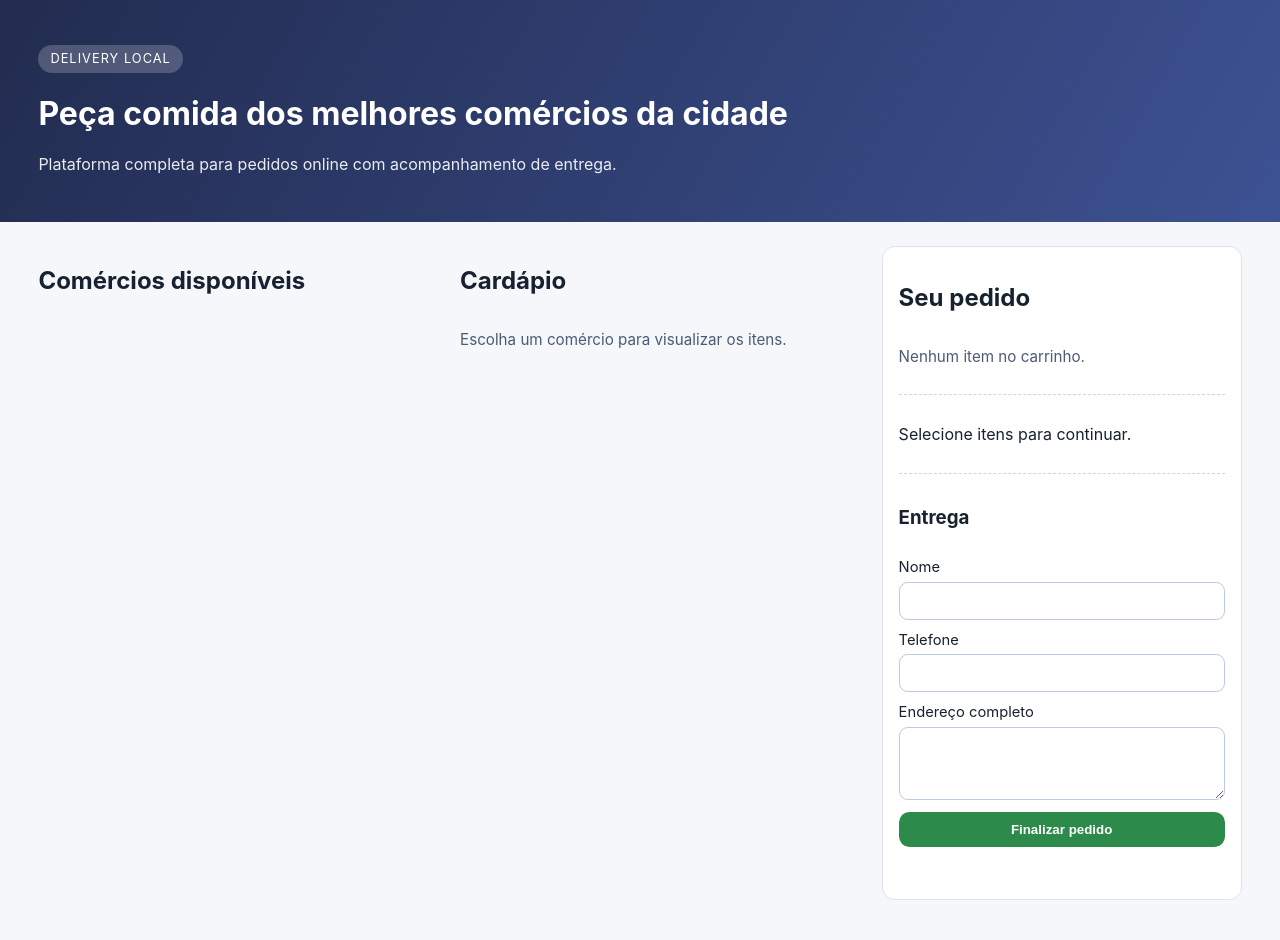
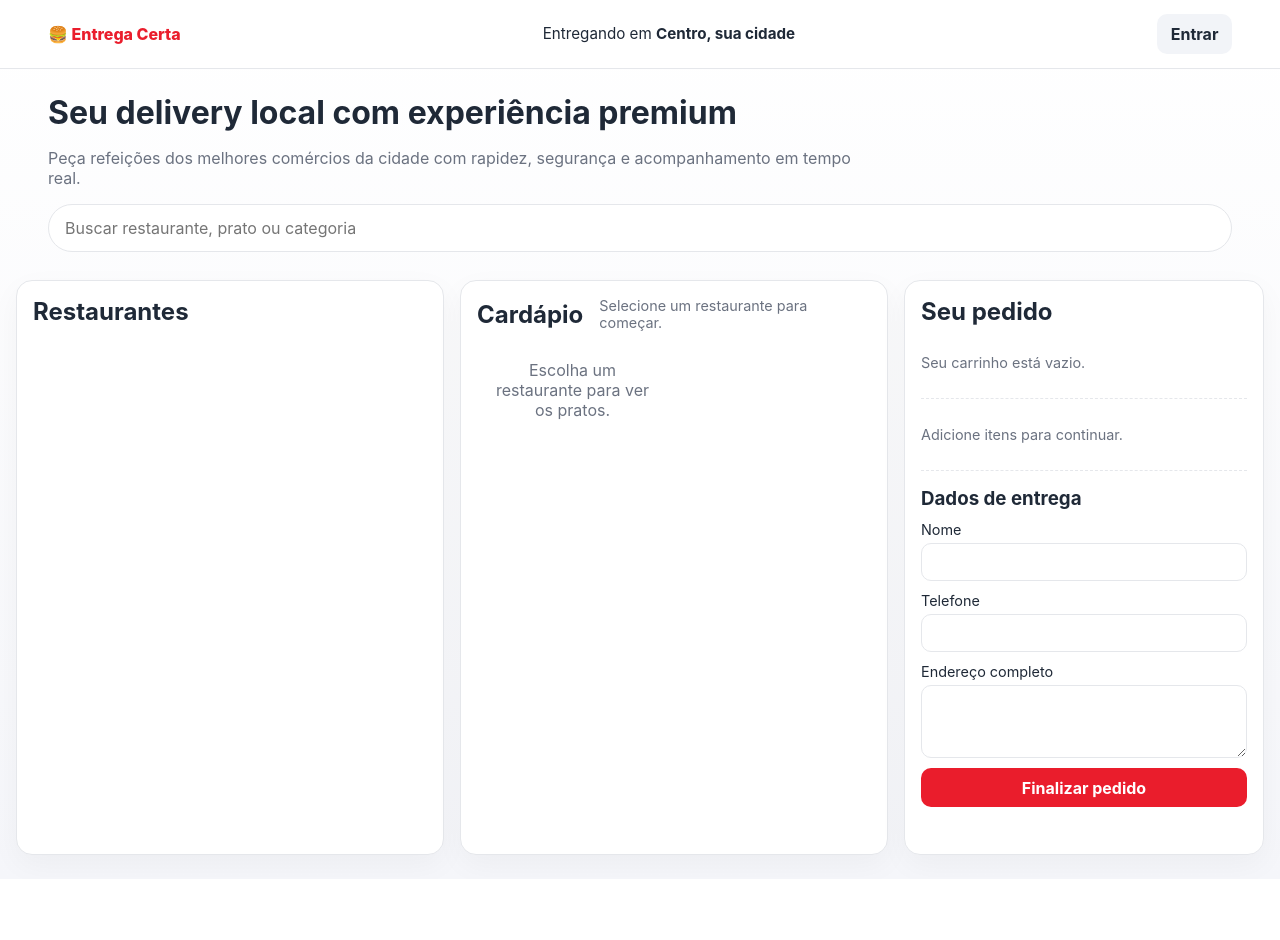
Before and after one commit to PaulinhoMachadooo/delivery, a PHP site: page / in a window 1280 px wide. After the commit the page ends 873 px from the top, so only its background shows below. Run offline with PHP 8.4, Linux system fonts and the light colour scheme.

Commit message:
feat: modernizar interface com UX inspirada em apps de delivery

```diff
--- a/public/app.js
+++ b/public/app.js
@@ -4,11 +4,18 @@
 const cartSummary = document.getElementById('cart-summary');
 const checkoutForm = document.getElementById('checkout-form');
 const orderFeedback = document.getElementById('order-feedback');
+const searchInput = document.getElementById('search-input');
+const categoryChips = document.getElementById('category-chips');
+const merchantCount = document.getElementById('merchant-count');
+const menuTitle = document.getElementById('menu-title');
+const menuHint = document.getElementById('menu-hint');
 
 let merchants = [];
+let filteredMerchants = [];
 let selectedMerchant = null;
 let currentMenu = [];
 let cart = [];
+let activeCategory = 'Todos';
 
 const money = (value) =>
   new Intl.NumberFormat('pt-BR', {
@@ -21,15 +28,48 @@
   orderFeedback.className = `feedback ${type}`;
 }
 
+function renderCategories() {
+  const categories = ['Todos', ...new Set(merchants.map((merchant) => merchant.category))];
+  categoryChips.innerHTML = categories
+    .map(
+      (category) =>
+        `<button type="button" class="chip ${activeCategory === category ? 'active' : ''}" data-category="${category}">${category}</button>`
+    )
+    .join('');
+}
+
+function applyMerchantFilters() {
+  const query = searchInput.value.trim().toLowerCase();
+
+  filteredMerchants = merchants.filter((merchant) => {
+    const categoryMatch = activeCategory === 'Todos' || merchant.category === activeCategory;
+    const text = `${merchant.name} ${merchant.category}`.toLowerCase();
+    const textMatch = !query || text.includes(query);
+    return categoryMatch && textMatch;
+  });
+
+  merchantCount.textContent = `${filteredMerchants.length} encontrados`;
+}
+
 function renderMerchants() {
-  merchantList.innerHTML = merchants
+  applyMerchantFilters();
+
+  if (filteredMerchants.length === 0) {
+    merchantList.innerHTML = '<div class="empty">Nenhum restaurante encontrado com esses filtros.</div>';
+    return;
+  }
+
+  merchantList.innerHTML = filteredMerchants
     .map(
       (merchant) => `
       <article class="card ${selectedMerchant?.id === merchant.id ? 'active' : ''}">
         <strong>${merchant.name}</strong>
-        <span class="small">${merchant.category} • ⭐ ${merchant.rating.toFixed(1)}</span>
-        <span class="small">Entrega: ${money(merchant.delivery_fee)} • ${merchant.eta_minutes} min</span>
-        <button onclick="selectMerchant(${merchant.id})">Ver cardápio</button>
+        <span class="meta">${merchant.category} • ⭐ ${merchant.rating.toFixed(1)}</span>
+        <span class="meta">Entrega ${money(merchant.delivery_fee)} • ${merchant.eta_minutes} min</span>
+        <div class="card-footer">
+          <span class="meta">Pedido mínimo flexível</span>
+          <button type="button" class="add-btn" data-select-merchant="${merchant.id}">Ver cardápio</button>
+        </div>
       </article>`
     )
     .join('');
@@ -37,18 +77,25 @@
 
 function renderMenu() {
   if (!selectedMerchant) {
-    menuList.innerHTML = '<p class="small">Escolha um comércio para visualizar os itens.</p>';
+    menuList.innerHTML = '<div class="empty">Escolha um restaurante para ver os pratos.</div>';
+    menuTitle.textContent = 'Cardápio';
+    menuHint.textContent = 'Selecione um restaurante para começar.';
     return;
   }
+
+  menuTitle.textContent = `Cardápio • ${selectedMerchant.name}`;
+  menuHint.textContent = `${selectedMerchant.eta_minutes} min • Entrega ${money(selectedMerchant.delivery_fee)}`;
 
   menuList.innerHTML = currentMenu
     .map(
       (item) => `
       <article class="card">
         <strong>${item.name}</strong>
-        <span class="small">${item.description}</span>
-        <span class="price">${money(item.price)}</span>
-        <button onclick="addToCart(${item.id})">Adicionar</button>
+        <span class="meta">${item.description}</span>
+        <div class="card-footer">
+          <span class="price">${money(item.price)}</span>
+          <button type="button" class="add-btn" data-add-item="${item.id}">Adicionar</button>
+        </div>
       </article>`
     )
     .join('');
@@ -56,8 +103,8 @@
 
 function renderCart() {
   if (cart.length === 0) {
-    cartItems.innerHTML = '<p class="small">Nenhum item no carrinho.</p>';
-    cartSummary.innerHTML = '<p>Selecione itens para continuar.</p>';
+    cartItems.innerHTML = '<p class="muted">Seu carrinho está vazio.</p>';
+    cartSummary.innerHTML = '<p class="muted">Adicione itens para continuar.</p>';
     return;
   }
 
@@ -65,8 +112,16 @@
     .map(
       (item) => `
       <div class="cart-item">
-        <span>${item.name} x${item.quantity}</span>
-        <span>${money(item.price * item.quantity)}</span>
+        <div>
+          <strong>${item.name}</strong>
+          <div class="meta">${money(item.price)} cada</div>
+          <div class="qty-actions">
+            <button type="button" class="qty-btn" data-dec-item="${item.id}">-</button>
+            <span>${item.quantity}</span>
+            <button type="button" class="qty-btn" data-inc-item="${item.id}">+</button>
+          </div>
+        </div>
+        <strong>${money(item.price * item.quantity)}</strong>
       </div>`
     )
     .join('');
@@ -77,7 +132,7 @@
 
   cartSummary.innerHTML = `
     <div class="cart-item"><span>Subtotal</span><span>${money(subtotal)}</span></div>
-    <div class="cart-item"><span>Entrega</span><span>${money(deliveryFee)}</span></div>
+    <div class="cart-item"><span>Taxa de entrega</span><span>${money(deliveryFee)}</span></div>
     <div class="cart-item"><strong>Total</strong><strong>${money(total)}</strong></div>
   `;
 }
@@ -85,11 +140,12 @@
 async function loadMerchants() {
   const response = await fetch('/api/merchants');
   merchants = await response.json();
+  renderCategories();
   renderMerchants();
 }
 
 async function selectMerchant(merchantId) {
-  selectedMerchant = merchants.find((merchant) => merchant.id === merchantId);
+  selectedMerchant = merchants.find((merchant) => merchant.id === Number(merchantId));
   cart = [];
   showFeedback('');
   renderMerchants();
@@ -99,14 +155,17 @@
   currentMenu = await response.json();
   renderMenu();
 }
-window.selectMerchant = selectMerchant;
 
 function addToCart(menuItemId) {
-  const selectedItem = currentMenu.find((item) => item.id === menuItemId);
-  const cartItem = cart.find((item) => item.id === menuItemId);
+  const selectedItem = currentMenu.find((item) => item.id === Number(menuItemId));
+  const existing = cart.find((item) => item.id === Number(menuItemId));
 
-  if (cartItem) {
-    cartItem.quantity += 1;
+  if (!selectedItem) {
+    return;
+  }
+
+  if (existing) {
+    existing.quantity += 1;
   } else {
     cart.push({
       id: selectedItem.id,
@@ -118,18 +177,72 @@
 
   renderCart();
 }
-window.addToCart = addToCart;
+
+function updateQuantity(menuItemId, delta) {
+  const target = cart.find((item) => item.id === Number(menuItemId));
+  if (!target) {
+    return;
+  }
+
+  target.quantity += delta;
+  if (target.quantity <= 0) {
+    cart = cart.filter((item) => item.id !== Number(menuItemId));
+  }
+  renderCart();
+}
+
+merchantList.addEventListener('click', (event) => {
+  const button = event.target.closest('button[data-select-merchant]');
+  if (button) {
+    selectMerchant(button.dataset.selectMerchant);
+  }
+});
+
+menuList.addEventListener('click', (event) => {
+  const button = event.target.closest('button[data-add-item]');
+  if (button) {
+    addToCart(button.dataset.addItem);
+  }
+});
+
+cartItems.addEventListener('click', (event) => {
+  const inc = event.target.closest('button[data-inc-item]');
+  if (inc) {
+    updateQuantity(inc.dataset.incItem, 1);
+    return;
+  }
+
+  const dec = event.target.closest('button[data-dec-item]');
+  if (dec) {
+    updateQuantity(dec.dataset.decItem, -1);
+  }
+});
+
+categoryChips.addEventListener('click', (event) => {
+  const chip = event.target.closest('button[data-category]');
+  if (!chip) {
+    return;
+  }
+
+  activeCategory = chip.dataset.category;
+  renderCategories();
+  renderMerchants();
+});
+
+searchInput.addEventListener('input', () => {
+  renderMerchants();
+});
 
 checkoutForm.addEventListener('submit', async (event) => {
   event.preventDefault();
 
   if (!selectedMerchant) {
-    showFeedback('Escolha um comércio antes de finalizar.', 'error');
+    showFeedback('Escolha um restaurante antes de finalizar.', 'error');
     return;
   }
 
   if (cart.length === 0) {
-    showFeedback('Adicione itens no carrinho antes de finalizar.', 'error');
+    showFeedback('Adicione itens ao carrinho antes de finalizar.', 'error');
     return;
   }
 
@@ -160,11 +273,7 @@
     return;
   }
 
-  showFeedback(
-    `Pedido #${data.orderId} confirmado! Status: ${data.status}. Previsão: ${data.etaMinutes} min.`,
-    'ok'
-  );
-
+  showFeedback(`Pedido #${data.orderId} confirmado! Previsão: ${data.etaMinutes} min.`, 'ok');
   cart = [];
   renderCart();
   checkoutForm.reset();
--- a/public/index.html
+++ b/public/index.html
@@ -7,36 +7,47 @@
     <link rel="stylesheet" href="styles.css" />
   </head>
   <body>
-    <header class="hero">
-      <div>
-        <p class="badge">Delivery local</p>
-        <h1>Peça comida dos melhores comércios da cidade</h1>
-        <p class="subtitle">
-          Plataforma completa para pedidos online com acompanhamento de entrega.
-        </p>
-      </div>
+    <header class="topbar">
+      <div class="brand">🍔 Entrega Certa</div>
+      <div class="location">Entregando em <strong>Centro, sua cidade</strong></div>
+      <button class="ghost-btn" type="button">Entrar</button>
     </header>
 
-    <main class="layout">
-      <section>
-        <h2>Comércios disponíveis</h2>
+    <section class="hero">
+      <h1>Seu delivery local com experiência premium</h1>
+      <p>Peça refeições dos melhores comércios da cidade com rapidez, segurança e acompanhamento em tempo real.</p>
+      <div class="search-wrap">
+        <input id="search-input" type="search" placeholder="Buscar restaurante, prato ou categoria" />
+      </div>
+      <div class="chips" id="category-chips"></div>
+    </section>
+
+    <main class="app-layout">
+      <section class="panel">
+        <div class="panel-header">
+          <h2>Restaurantes</h2>
+          <span id="merchant-count" class="muted"></span>
+        </div>
         <div id="merchant-list" class="cards"></div>
       </section>
 
-      <section>
-        <h2>Cardápio</h2>
-        <div id="menu-list" class="cards"></div>
+      <section class="panel">
+        <div class="panel-header">
+          <h2 id="menu-title">Cardápio</h2>
+          <span id="menu-hint" class="muted">Selecione um restaurante para começar.</span>
+        </div>
+        <div id="menu-list" class="cards menu-grid"></div>
       </section>
 
       <aside class="cart-panel">
         <h2>Seu pedido</h2>
         <div id="cart-items" class="cart-items"></div>
-        <div class="cart-summary" id="cart-summary">
-          <p>Selecione um comércio para começar.</p>
+        <div id="cart-summary" class="cart-summary">
+          <p class="muted">Adicione itens para continuar.</p>
         </div>
 
         <form id="checkout-form">
-          <h3>Entrega</h3>
+          <h3>Dados de entrega</h3>
           <label>
             Nome
             <input type="text" name="customerName" required />
@@ -49,7 +60,7 @@
             Endereço completo
             <textarea name="address" rows="3" required></textarea>
           </label>
-          <button type="submit">Finalizar pedido</button>
+          <button type="submit" class="primary-btn">Finalizar pedido</button>
         </form>
 
         <div id="order-feedback" class="feedback" aria-live="polite"></div>
--- a/public/styles.css
+++ b/public/styles.css
@@ -1,8 +1,16 @@
 :root {
+  --bg: #f5f6fa;
+  --surface: #ffffff;
+  --surface-soft: #f8f9fd;
+  --text: #1f2937;
+  --muted: #6b7280;
+  --border: #e5e7eb;
+  --brand: #ea1d2c;
+  --brand-dark: #c71523;
+  --ok: #0f9d58;
+  --danger: #c0392b;
   color-scheme: light;
-  font-family: 'Inter', system-ui, -apple-system, BlinkMacSystemFont, 'Segoe UI', sans-serif;
-  background: #f5f7fb;
-  color: #17212f;
+  font-family: Inter, -apple-system, BlinkMacSystemFont, 'Segoe UI', sans-serif;
 }
 
 * {
@@ -11,36 +19,113 @@
 
 body {
   margin: 0;
-  min-height: 100vh;
+  background: linear-gradient(180deg, #fff, var(--bg));
+  color: var(--text);
+}
+
+.topbar {
+  display: flex;
+  align-items: center;
+  justify-content: space-between;
+  gap: 1rem;
+  padding: 0.9rem clamp(1rem, 4vw, 3rem);
+  background: var(--surface);
+  border-bottom: 1px solid var(--border);
+  position: sticky;
+  top: 0;
+  z-index: 30;
+}
+
+.brand {
+  font-weight: 800;
+  color: var(--brand);
+}
+
+.location {
+  font-size: 0.95rem;
 }
 
 .hero {
-  padding: 2rem clamp(1rem, 3vw, 3rem);
-  background: linear-gradient(120deg, #222c50, #3d5293);
+  padding: 1.5rem clamp(1rem, 4vw, 3rem) 1rem;
+}
+
+.hero h1 {
+  margin: 0;
+  font-size: clamp(1.5rem, 2.5vw, 2.2rem);
+}
+
+.hero p {
+  color: var(--muted);
+  margin-bottom: 1rem;
+  max-width: 80ch;
+}
+
+.search-wrap input {
+  width: 100%;
+  border: 1px solid var(--border);
+  border-radius: 999px;
+  background: var(--surface);
+  padding: 0.8rem 1rem;
+  font: inherit;
+}
+
+.chips {
+  margin-top: 0.8rem;
+  display: flex;
+  gap: 0.55rem;
+  flex-wrap: wrap;
+}
+
+.chip {
+  border: 1px solid #ffd4d8;
+  border-radius: 999px;
+  padding: 0.45rem 0.75rem;
+  background: #fff3f4;
+  color: #8f1720;
+  cursor: pointer;
+  font-weight: 600;
+}
+
+.chip.active {
+  background: var(--brand);
+  border-color: var(--brand);
   color: #fff;
 }
 
-.badge {
-  width: fit-content;
-  font-size: 0.8rem;
-  text-transform: uppercase;
-  letter-spacing: 0.08em;
-  background: rgba(255, 255, 255, 0.2);
-  padding: 0.4rem 0.75rem;
-  border-radius: 999px;
+.app-layout {
+  display: grid;
+  grid-template-columns: 1fr 1fr minmax(290px, 360px);
+  gap: 1rem;
+  padding: 0 1rem 1.5rem;
+  max-width: 1440px;
+  margin: 0 auto;
 }
 
-.subtitle {
-  max-width: 70ch;
-  opacity: 0.9;
+.panel,
+.cart-panel {
+  background: var(--surface);
+  border: 1px solid var(--border);
+  border-radius: 16px;
+  padding: 1rem;
+  box-shadow: 0 10px 30px rgba(0, 0, 0, 0.04);
 }
 
-.layout {
-  display: grid;
-  gap: 1.5rem;
-  grid-template-columns: 1fr 1fr minmax(280px, 360px);
-  align-items: start;
-  padding: 1.5rem clamp(1rem, 3vw, 3rem) 2.5rem;
+.panel-header {
+  display: flex;
+  justify-content: space-between;
+  align-items: center;
+  gap: 1rem;
+  margin-bottom: 0.8rem;
+}
+
+h2,
+h3 {
+  margin: 0;
+}
+
+.muted {
+  color: var(--muted);
+  font-size: 0.9rem;
 }
 
 .cards {
@@ -48,106 +133,158 @@
   gap: 0.75rem;
 }
 
+.menu-grid {
+  grid-template-columns: 1fr 1fr;
+}
+
 .card {
-  background: #fff;
-  border: 1px solid #dee3ef;
-  border-radius: 0.8rem;
-  padding: 1rem;
   display: grid;
   gap: 0.4rem;
+  background: var(--surface-soft);
+  border: 1px solid var(--border);
+  border-radius: 14px;
+  padding: 0.85rem;
+  transition: transform 0.2s ease, box-shadow 0.2s ease, border-color 0.2s ease;
+}
+
+.card:hover {
+  transform: translateY(-2px);
+  box-shadow: 0 8px 20px rgba(0, 0, 0, 0.07);
 }
 
 .card.active {
-  border-color: #3d5293;
-  box-shadow: 0 0 0 2px #d8dff8;
-}
-
-.small {
-  color: #4b5a75;
-  font-size: 0.95rem;
+  border-color: #ff9ca5;
+  box-shadow: 0 0 0 3px #ffe3e6;
 }
 
 .price {
-  font-weight: 700;
+  font-size: 1.05rem;
+  font-weight: 800;
+}
+
+.meta {
+  color: var(--muted);
+  font-size: 0.9rem;
+}
+
+.card-footer {
+  display: flex;
+  align-items: center;
+  justify-content: space-between;
+  gap: 0.5rem;
 }
 
 button {
   border: 0;
-  border-radius: 0.65rem;
-  background: #2c8b4a;
-  color: #fff;
-  font-weight: 600;
-  padding: 0.65rem 0.9rem;
+  border-radius: 10px;
+  padding: 0.6rem 0.85rem;
+  font: inherit;
   cursor: pointer;
+  font-weight: 700;
 }
 
-button:hover {
-  filter: brightness(1.05);
+.primary-btn,
+.add-btn {
+  background: var(--brand);
+  color: #fff;
+}
+
+.primary-btn:hover,
+.add-btn:hover {
+  background: var(--brand-dark);
+}
+
+.ghost-btn {
+  background: #f2f4f8;
+  color: #1f2937;
 }
 
 .cart-panel {
-  background: #fff;
-  border: 1px solid #dee3ef;
-  border-radius: 0.8rem;
-  padding: 1rem;
   position: sticky;
-  top: 1rem;
+  top: 5rem;
 }
 
 .cart-items {
   display: grid;
-  gap: 0.5rem;
-  margin-bottom: 0.8rem;
+  gap: 0.6rem;
+  margin: 0.8rem 0;
 }
 
 .cart-item {
   display: flex;
   justify-content: space-between;
-  gap: 1rem;
+  gap: 0.7rem;
+  align-items: center;
+}
+
+.qty-actions {
+  display: inline-flex;
+  align-items: center;
+  gap: 0.4rem;
+}
+
+.qty-btn {
+  width: 28px;
+  height: 28px;
+  border-radius: 8px;
+  padding: 0;
+  background: #eef2f7;
+  color: #1f2937;
 }
 
 .cart-summary {
-  border-top: 1px dashed #ccd5e7;
-  border-bottom: 1px dashed #ccd5e7;
+  border-top: 1px dashed var(--border);
+  border-bottom: 1px dashed var(--border);
   padding: 0.8rem 0;
-  margin-bottom: 0.8rem;
+  margin-bottom: 1rem;
 }
 
 form {
   display: grid;
-  gap: 0.7rem;
+  gap: 0.65rem;
 }
 
 label {
   display: grid;
   gap: 0.35rem;
-  font-size: 0.92rem;
+  font-size: 0.9rem;
 }
 
 input,
 textarea {
-  border: 1px solid #bcc8df;
-  border-radius: 0.55rem;
-  padding: 0.55rem 0.7rem;
+  border: 1px solid var(--border);
+  border-radius: 10px;
+  padding: 0.6rem 0.7rem;
   font: inherit;
 }
 
 .feedback {
-  min-height: 1.5rem;
-  margin-top: 0.75rem;
-  font-weight: 600;
+  margin-top: 0.65rem;
+  min-height: 1.3rem;
+  font-weight: 700;
 }
 
 .feedback.ok {
-  color: #0b7a2a;
+  color: var(--ok);
 }
 
 .feedback.error {
-  color: #b12020;
+  color: var(--danger);
 }
 
-@media (max-width: 1000px) {
-  .layout {
+.empty {
+  text-align: center;
+  color: var(--muted);
+  padding: 1rem;
+}
+
+@media (max-width: 1180px) {
+  .app-layout {
+    grid-template-columns: 1fr;
+    padding: 0 1rem 1rem;
+  }
+
+  .menu-grid {
     grid-template-columns: 1fr;
   }
 
```
